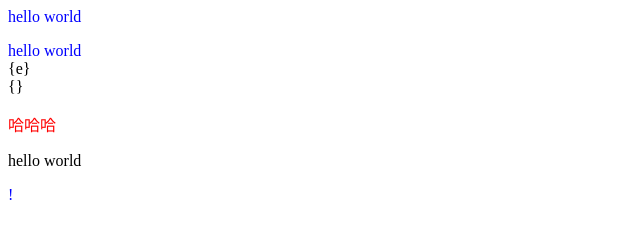
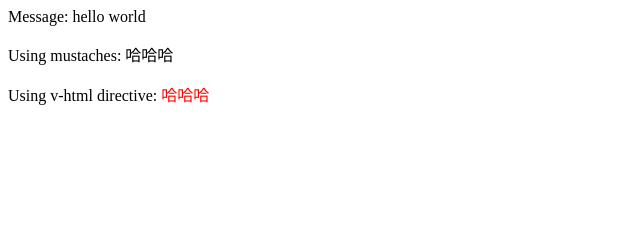
Before and after one commit to fe-bloggers/wheels-go, a website: page yzz-go/template/index.html in a window 1280 px wide. Shown: the whole page, without its empty margins (0-640 px from the left). Drawn offline with Linux system fonts and the light colour scheme.

Commit message:
:sparkles: Update parseHTML

```diff
--- a/yzz-go/template/index.html
+++ b/yzz-go/template/index.html
@@ -13,19 +13,9 @@
   </head>
 
   <body>
-    <div v-bind:id="myId">
-      {{ a }}
-      <p>{{ b }}</p>
-      {{ c }}{{ a }}
-    </div>
-    <div>{{ d }}</div>
-    <div>{e}</div>
-    <div>{{{f}}}</div>
-    <p v-html="htmlText"></p>
-    <div>
-      <p v-html="a"></p>
-      <a v-bind:id="myId"><span v-html="ab"></span></a>
-    </div>
+    <span>Message: {{ msg }}</span>
+    <p>Using mustaches: {{ rawHtml }}</p>
+    <p>Using v-html directive: <span v-html="rawHtml"></span></p>
   </body>
   <script src="./index.js"></script>
 </html>
--- a/yzz-go/template/index.js
+++ b/yzz-go/template/index.js
@@ -1,7 +1,6 @@
 const data = {
-  a: 'hello world',
-  ab: '!',
-  htmlText: '<span style="color:red;">哈哈哈</span>',
+  msg: 'hello world',
+  rawHtml: '<span style="color:red;">哈哈哈</span>',
   myId: 'testId',
 }
 
@@ -59,7 +58,13 @@ function parseText(s) {
               // 正确闭合，进行变量解析，并重置参数
               if (flag && varName) {
                 let name = varName.trim()
-                const value = data[name] ? data[name] : ''
+                let value = ''
+                if (data[name]) {
+                  // 只取纯文本内容
+                  value = data[name]
+                    .replace(/<[^<>]+>/g, '')
+                    .replace(/&nbsp;/gi, '')
+                }
                 tmpS = `<yzz name="${name}">${value}</yzz>`
                 // 重置参数
                 flag = true
```
